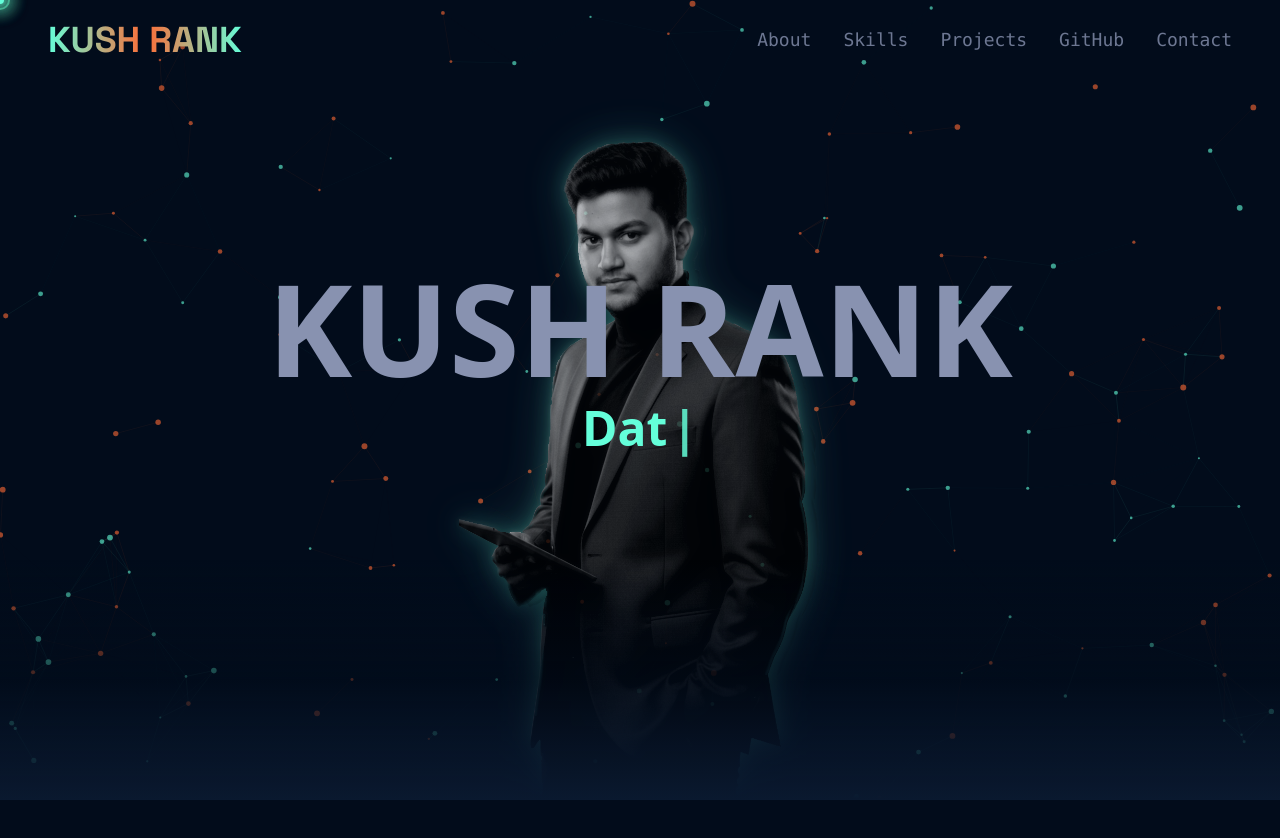
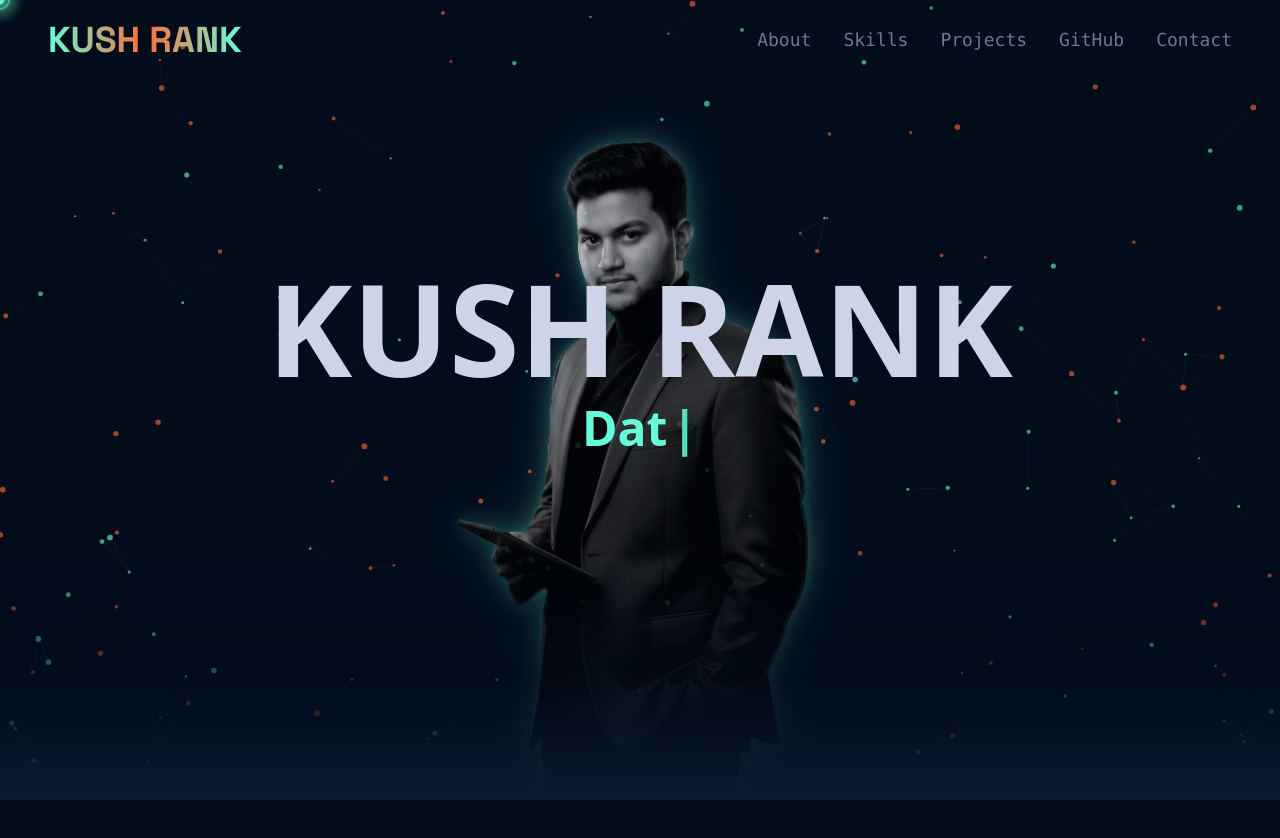
Before and after one commit to KushDev19/Kushs-Portfolio, a Next.js app: page / in a window 1280 px wide. Shown: the top 838 px of the page. Built offline with nearby package versions, Linux system fonts and the light colour scheme; a web font is replaced by a local one.

Commit message:
Update Hero component to change name text color

```diff
--- a/components/Hero.tsx
+++ b/components/Hero.tsx
@@ -522,6 +522,9 @@ export default function Hero() {
         <div
           ref={nameContainerRef}
           className="text-5xl sm:text-7xl md:text-8xl lg:text-9xl font-display font-extrabold mb-3 relative glitch-text px-4"
+          style={{
+            color: '#ced4e8',
+          }}
         >
           {nameChars.map((charData, i) => (
             <span
```
